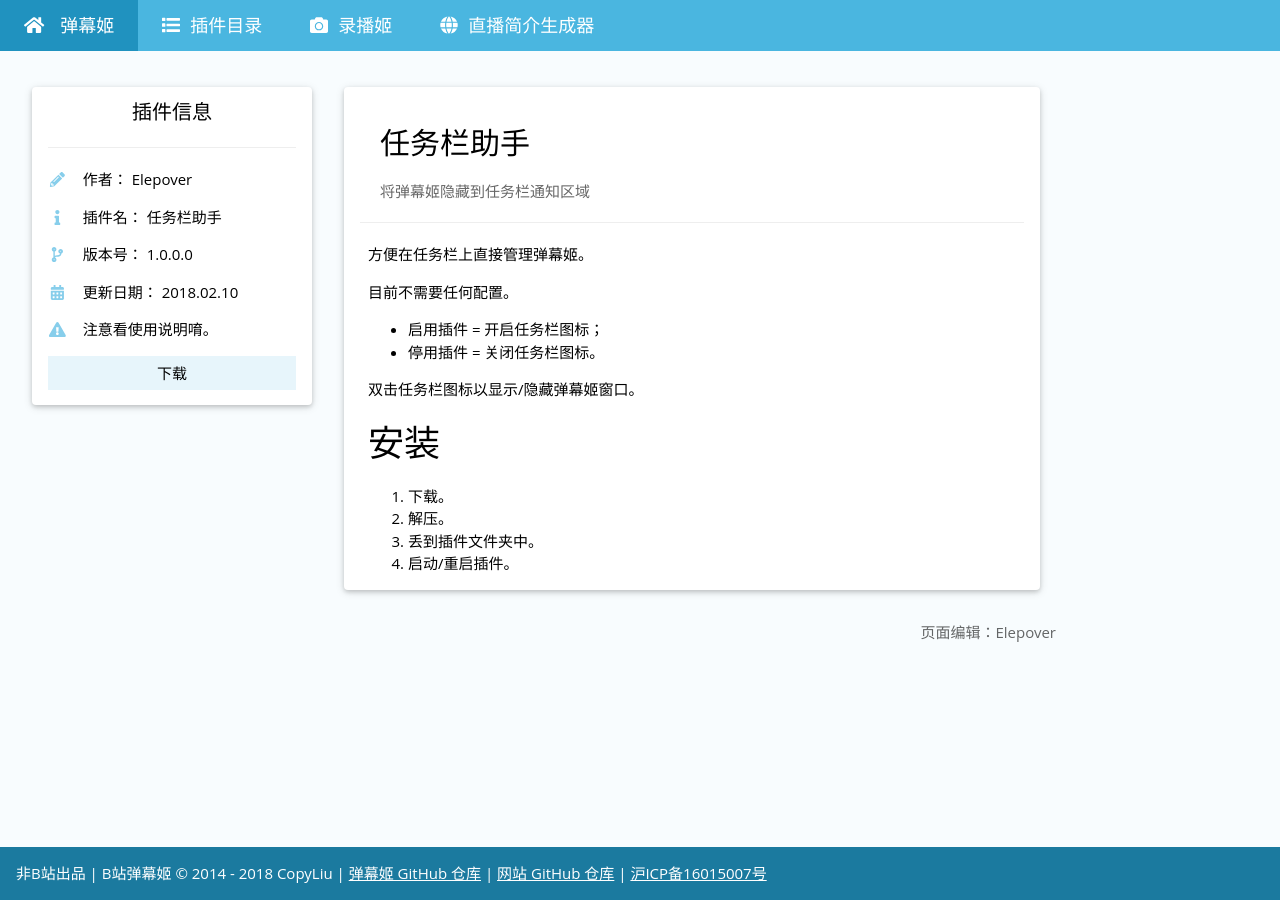
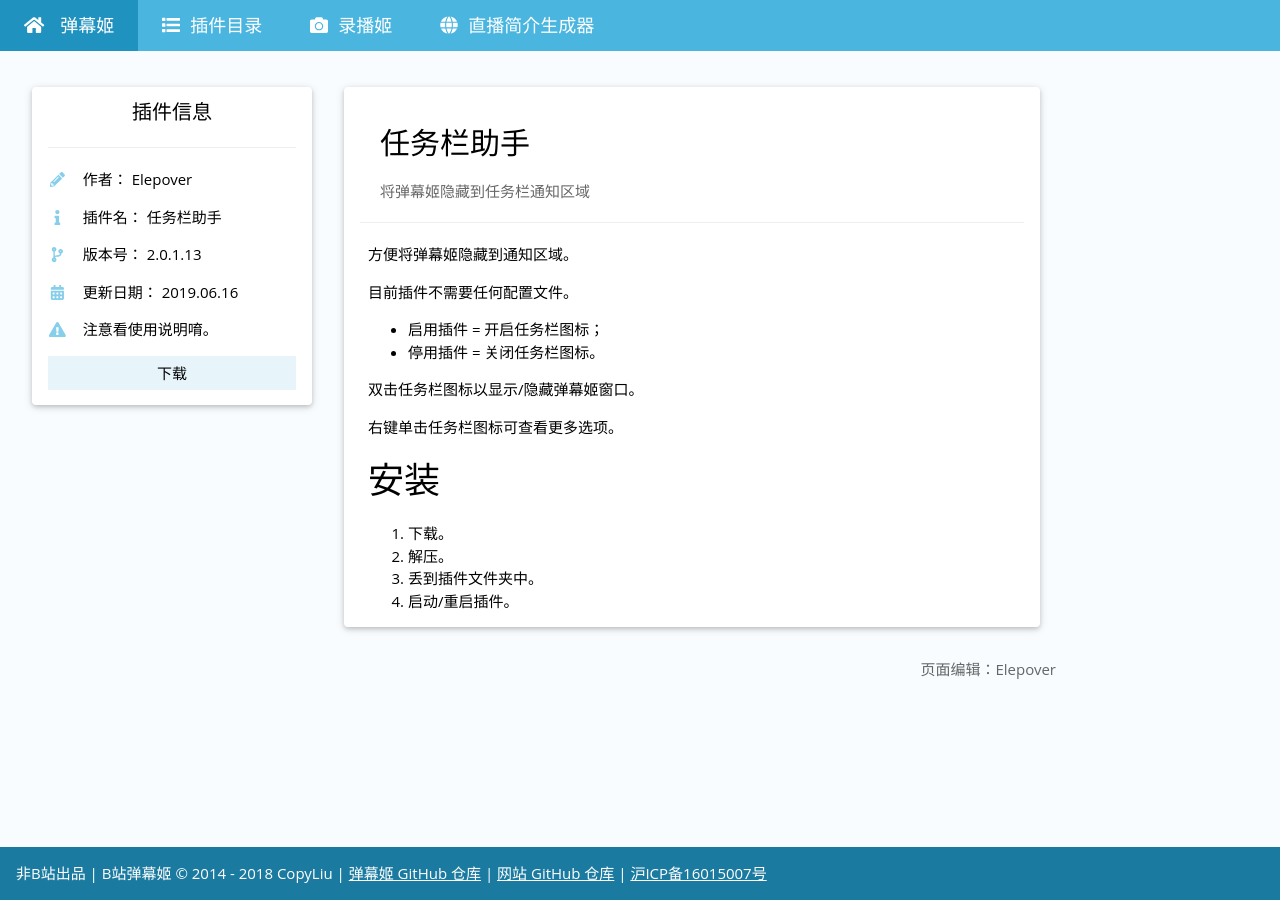
Before and after one commit to Bililive/www.danmuji.org, a Jekyll site: the page built from _plugin/DMJ_Taskbar.md, in a window 1280 px wide. Built offline with Jekyll 4.4.1, drawn with Linux system fonts in a browser that asks for light colours.

Commit message:
update dmj_taskbar

```diff
--- a/_plugin/DMJ_Taskbar.md
+++ b/_plugin/DMJ_Taskbar.md
@@ -5,22 +5,24 @@ auther: Elepover
 plugin_author: Elepover
 plugin_name: 任务栏助手
 plugin_desc: 将弹幕姬隐藏到任务栏通知区域
-plugin_version: 1.0.0.0
-plugin_update_datetime: 2018-02-10 21:00:00 +0800
+plugin_version: 2.0.1.13
+plugin_update_datetime: 2019-06-16 16:00:00 +0800
 #plugin_update_desc:
 #  当次更新介绍写这里，可选
 plugin_dllink: /resource/DMJ_Taskbar/DMJ_Taskbar.zip
 plugin_dlnote: 注意看使用说明唷。
 ---
 
-方便在任务栏上直接管理弹幕姬。
+方便将弹幕姬隐藏到通知区域。
 
-目前不需要任何配置。
+目前插件不需要任何配置文件。
 
 - 启用插件 = 开启任务栏图标；
 - 停用插件 = 关闭任务栏图标。
 
 双击任务栏图标以显示/隐藏弹幕姬窗口。
+
+右键单击任务栏图标可查看更多选项。
 
 # 安装
 
```
Also changed, not shown: _plugin/Re-TTSCat.md (+2 -1 lines), 1 other file.
